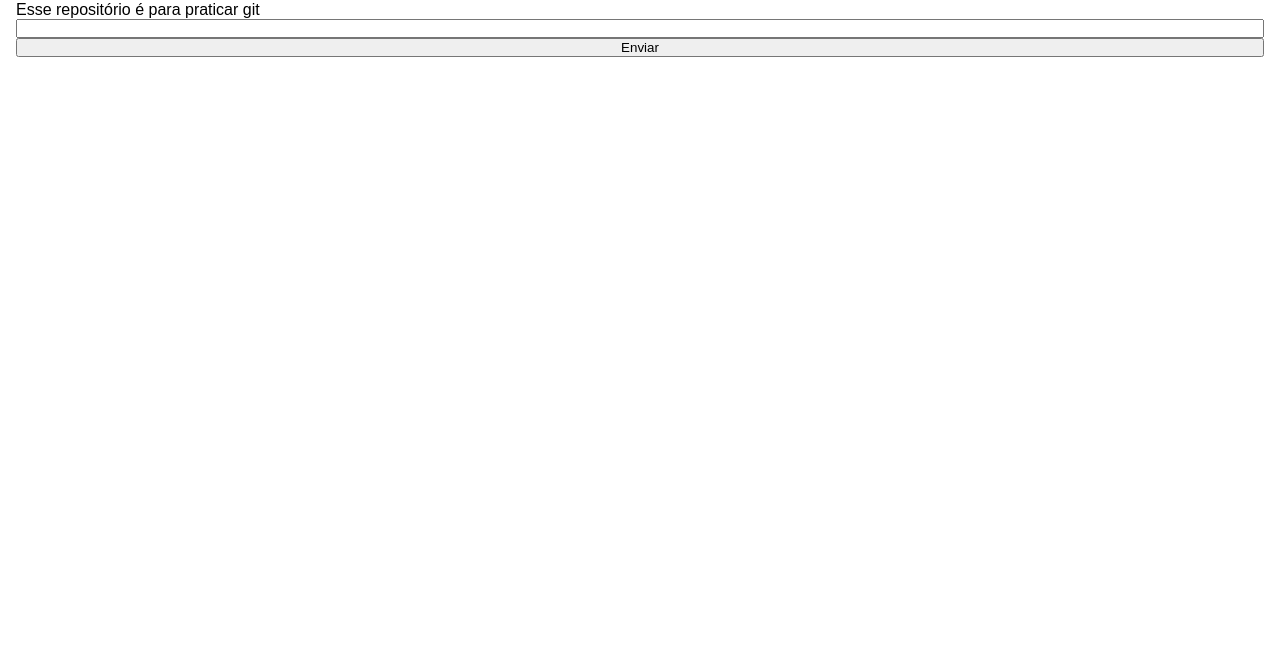
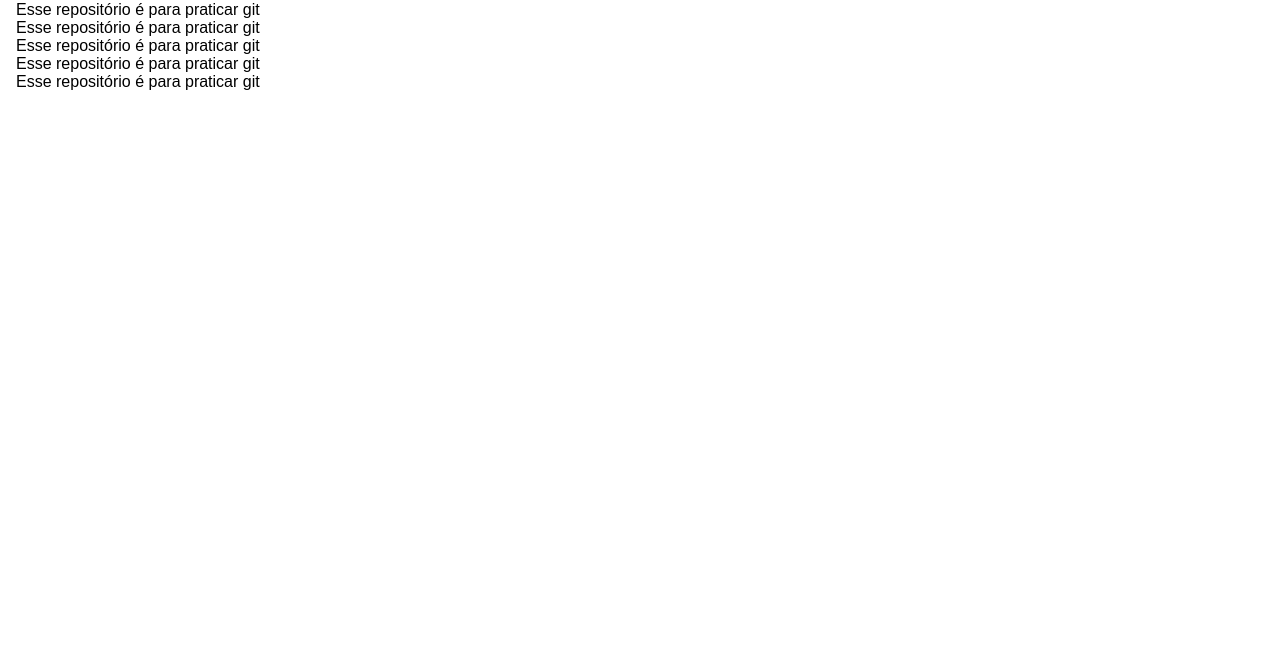
Before and after one commit to ThyagoThayllan/praticarGit, a plain HTML site: page index.html in a window 1280 px wide. Shown: the part 137-800 px from the top of the page. Drawn offline with Linux system fonts and the light colour scheme.

Commit message:
+ parágrafos

```diff
--- a/index.html
+++ b/index.html
@@ -25,9 +25,10 @@
         <h1>Praticando Git</h1>
 
         <p>Esse repositório é para praticar git</p>
-
-        <input type="text">
-        <button>Enviar</button>
+        <p>Esse repositório é para praticar git</p>
+        <p>Esse repositório é para praticar git</p>
+        <p>Esse repositório é para praticar git</p>
+        <p>Esse repositório é para praticar git</p>
     </main>
 
 </body>
```
